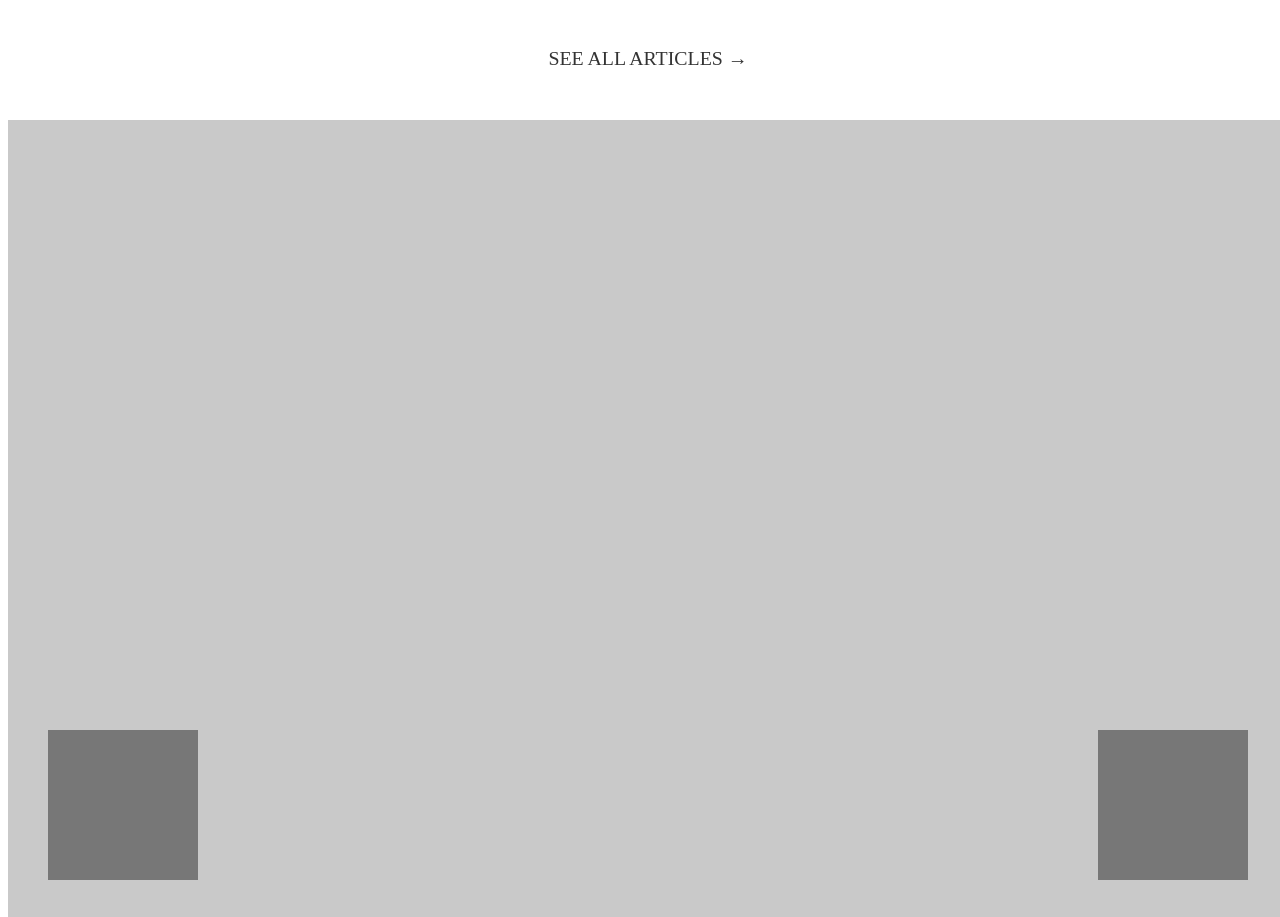
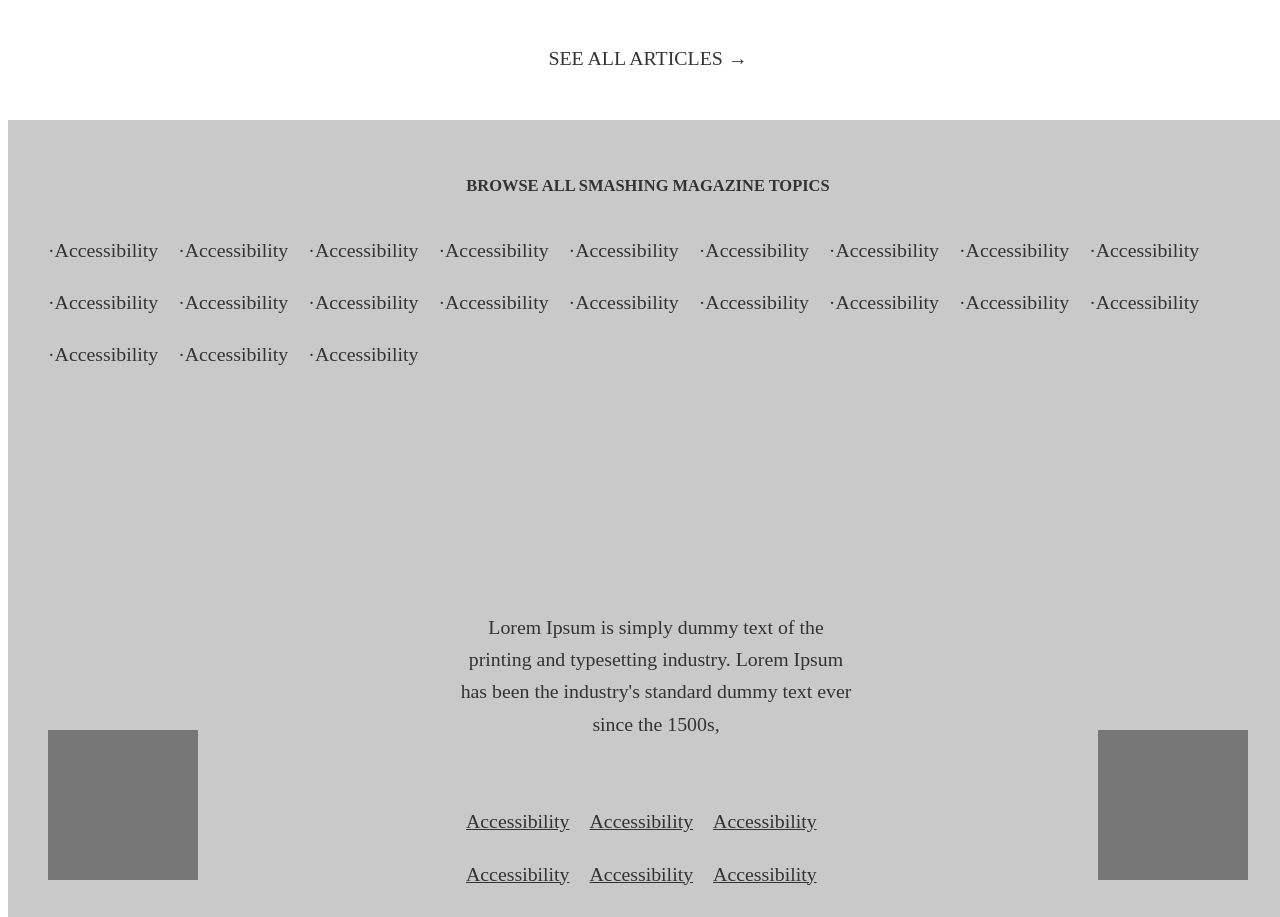
Before and after one commit to tGodson/Smah-Magazine-Heat-Map, a plain HTML site: page index.html in a window 1280 px wide. Shown: the part 5134-6051 px from the top of the page. Drawn offline with Linux system fonts and the light colour scheme.

Commit message:
made all the corrections requred by the TSE

```diff
--- a/index.html
+++ b/index.html
@@ -360,6 +360,25 @@
   <a href="#">SEE ALL ARTICLES &#8594;</a>
 </div>
 <footer>
+  <div class="footer-div">
+    <h5>BROWSE ALL SMASHING MAGAZINE TOPICS</h5>
+    <p><a href="#">&#183;Accessibility</a><a href="#">&#183;Accessibility</a><a href="#">&#183;Accessibility</a>
+      <a href="#">&#183;Accessibility</a><a href="#">&#183;Accessibility</a><a href="#">&#183;Accessibility</a>
+      <a href="#">&#183;Accessibility</a><a href="#">&#183;Accessibility</a><a href="#">&#183;Accessibility</a>
+      <a href="#">&#183;Accessibility</a><a href="#">&#183;Accessibility</a><a href="#">&#183;Accessibility</a>
+      <a href="#">&#183;Accessibility</a><a href="#">&#183;Accessibility</a><a href="#">&#183;Accessibility</a>
+      <a href="#">&#183;Accessibility</a><a href="#">&#183;Accessibility</a><a href="#">&#183;Accessibility</a>
+      <a href="#">&#183;Accessibility</a><a href="#">&#183;Accessibility</a><a href="#">&#183;Accessibility</a>
+    </p>
+    <p class="footer-p">
+      Lorem Ipsum is simply dummy text of the printing and typesetting industry.
+      Lorem Ipsum has been the industry's standard dummy text ever since the 1500s,
+    </p>
+    <p class="footer-link">
+      <a href="#">Accessibility</a><a href="#">Accessibility</a><a href="#">Accessibility</a>
+      <a href="#">Accessibility</a><a href="#">Accessibility</a><a href="#">Accessibility</a>
+    </p>
+  </div>
   <div class="footer-1"></div>
   <div class="footer-2"></div>
 </footer>
--- a/style.css
+++ b/style.css
@@ -496,33 +496,40 @@ article header {
   height: 800px;
 }
 
+.post-1,.post-2,.post-3 {
+  grid-row: 1;
+}
+
+.post-4,.post-5 {
+  grid-row: 2;
+}
+
+.post-1, .post-3{
+  background-color: rgb(179, 179, 179);
+}
+
+.post-2, .post-4{
+  background-color: rgb(201, 201, 201);
+}
+
 .post-1 {
   grid-column: 1 / 3;
-  grid-row: 1;
-  background-color: rgb(179, 179, 179);
 }
 
 .post-2 {
   grid-column: 2 / 3;
-  grid-row: 1;
-  background-color: rgb(201, 201, 201);
 }
 
 .post-3 {
   grid-column: 3 / 3;
-  grid-row: 1;
-  background-color: rgb(179, 179, 179);
 }
 
 .post-4 {
   grid-column: 1 / 3;
-  grid-row: 2;
-  background-color: rgb(201, 201, 201);
 }
 
 .post-5 {
   grid-column: 2 / 4;
-  grid-row: 2;
   background-color: rgb(119, 119, 119);
 }
 
@@ -554,3 +561,34 @@ footer {
   bottom: 40px;
   right: 40px;
 }
+
+.footer-div {
+  text-align: center;
+  justify-content: center;
+  padding: 30px;
+}
+
+.footer-p {
+  position: absolute;
+  bottom: 20%;
+  left: 35%;
+  width: 400px;
+  text-align: center;
+}
+
+.footer-link {
+  position: absolute;
+  bottom: 0;
+  left: 35%;
+  text-align: center;
+  width: 400px;
+}
+
+.footer-link a {
+  text-decoration: underline;
+}
+
+.footer-div p a {
+  float: left;
+  padding: 10px;
+}
```
Also changed, not shown: 1 other file.
